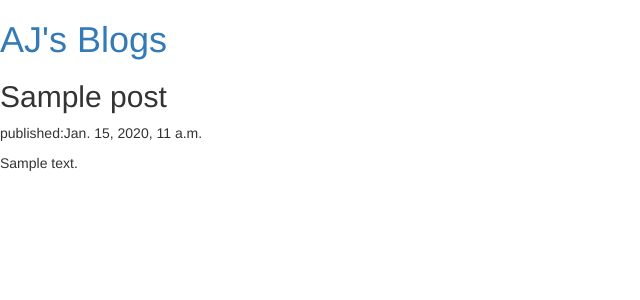
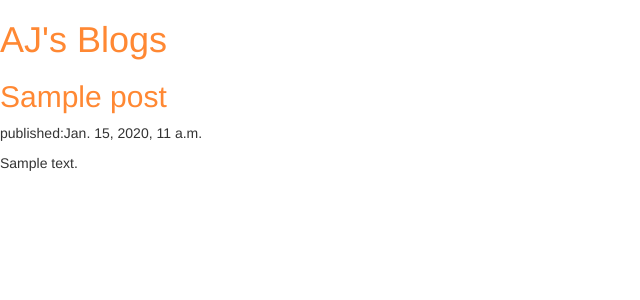
Before and after one commit to AvdhootJadhav/firstblog, a Django app: page / in a window 1280 px wide. Shown: the top 300 px of the page, without its empty margins (0-640 px from the left). Run offline with Django 3.2, Linux system fonts and the light colour scheme; tables that the repository leaves empty hold one stand-in row (values such as "Sample post"); some libraries are stand-ins or nearby versions.

Commit message:
Some changes

```diff
--- /dev/null
+++ b/blog/static/css/blog.css
@@ -0,0 +1,3 @@
+h1 a, h2 a{
+    color:#FF8833;
+}
--- a/blog/templates/blog/post_list.html
+++ b/blog/templates/blog/post_list.html
@@ -1,3 +1,4 @@
+{%load static%}
 <html>
     <head>
         <title>
@@ -5,6 +6,7 @@
         </title>
         <link rel="stylesheet" href="//maxcdn.bootstrapcdn.com/bootstrap/3.2.0/css/bootstrap.min.css">
         <link rel="stylesheet" href="//maxcdn.bootstrapcdn.com/bootstrap/3.2.0/css/bootstrap-theme.min.css">
+        <link rel="stylesheet" href="{% static 'css/blog.css' %}">
     </head>
     <body>
         <div>
@@ -12,7 +14,7 @@
         </div>
         {%for post in posts%}
         <div>
-            <h2>{{post.title}}</h2>
+            <h2><a href="/">{{post.title}}</a></h2>
             <p>published:{{post.published_date}}</p>
             <p>{{post.text|linebreaksbr}}</p>
         </div>
```
